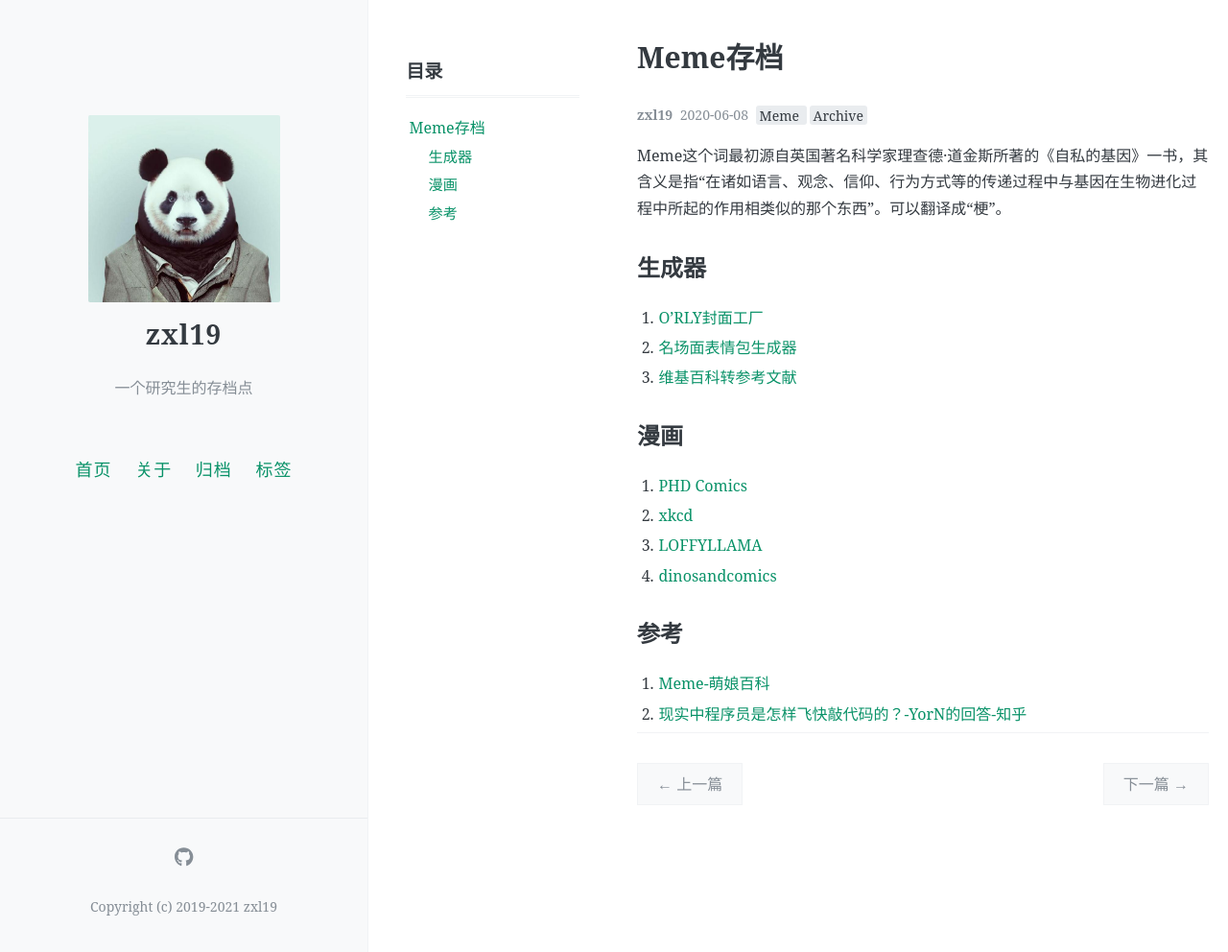
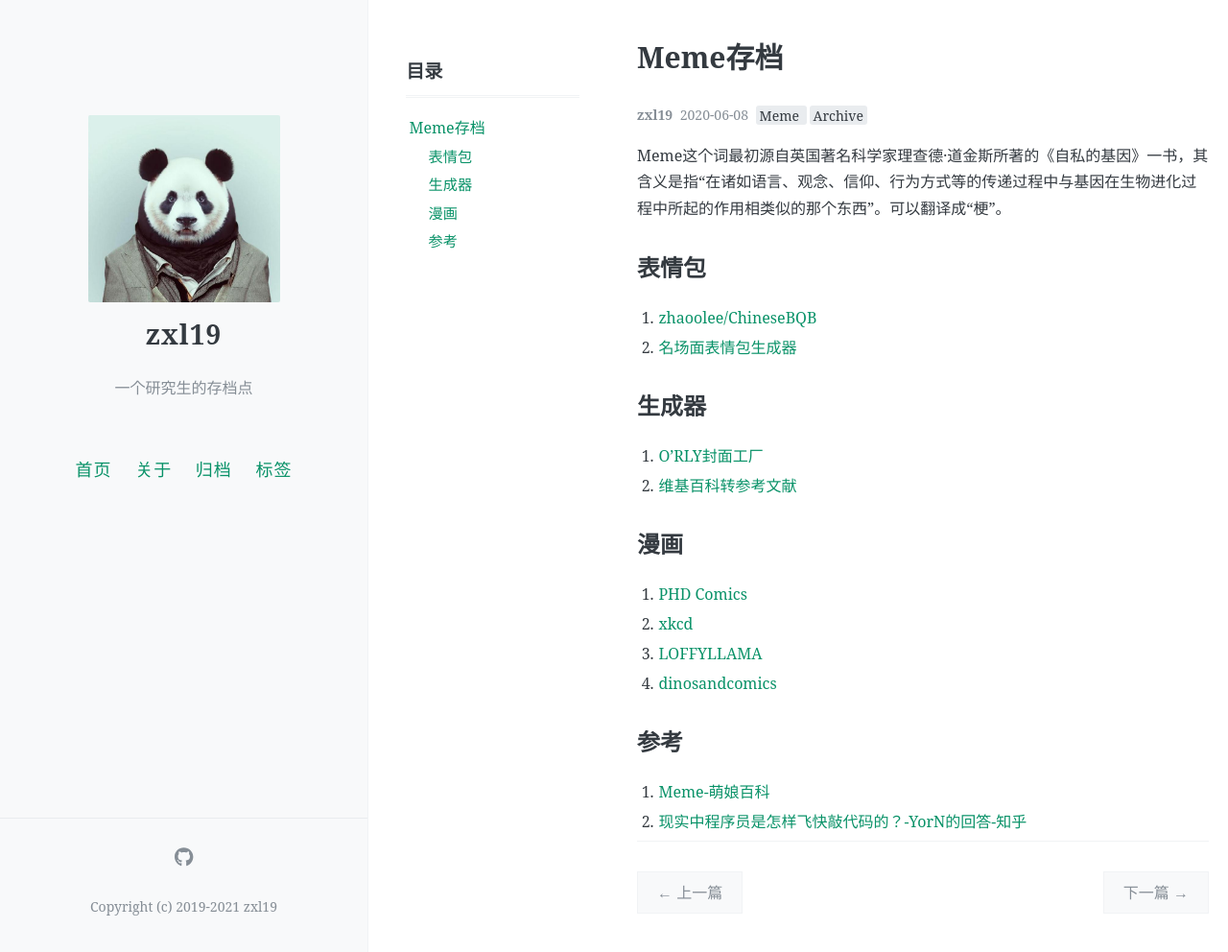
Before and after one commit to zxl19/zxl19.github.io, a Jekyll site: the page built from _posts/2020-06-08-meme.md, in a window 1280 px wide and 992 px high. Shown: the whole window at 96% size. Built offline with Jekyll 4.4.1, drawn with Linux system fonts in a browser that asks for light colours; comment, search, counter and statistics services are not loaded.

Commit message:
Update Posts

```diff
--- a/_posts/2020-06-08-meme.md
+++ b/_posts/2020-06-08-meme.md
@@ -13,11 +13,15 @@ Meme这个词最初源自英国著名科学家理查德·道金斯所著的《
 
 <!-- more -->
 
+## 表情包
+
+1. [zhaoolee/ChineseBQB](https://github.com/zhaoolee/ChineseBQB)
+2. [名场面表情包生成器](https://sorry.xuty.tk/)
+
 ## 生成器
 
 1. [O'RLY封面工厂](https://orly.nanmu.me/)
-2. [名场面表情包生成器](https://sorry.xuty.tk/)
-3. [维基百科转参考文献](https://m-journal.org/)
+2. [维基百科转参考文献](https://m-journal.org/)
 
 ## 漫画
 
```
Also changed, not shown: _posts/2020-12-05-hand-eye-calibration.md (+1 -1 lines).
